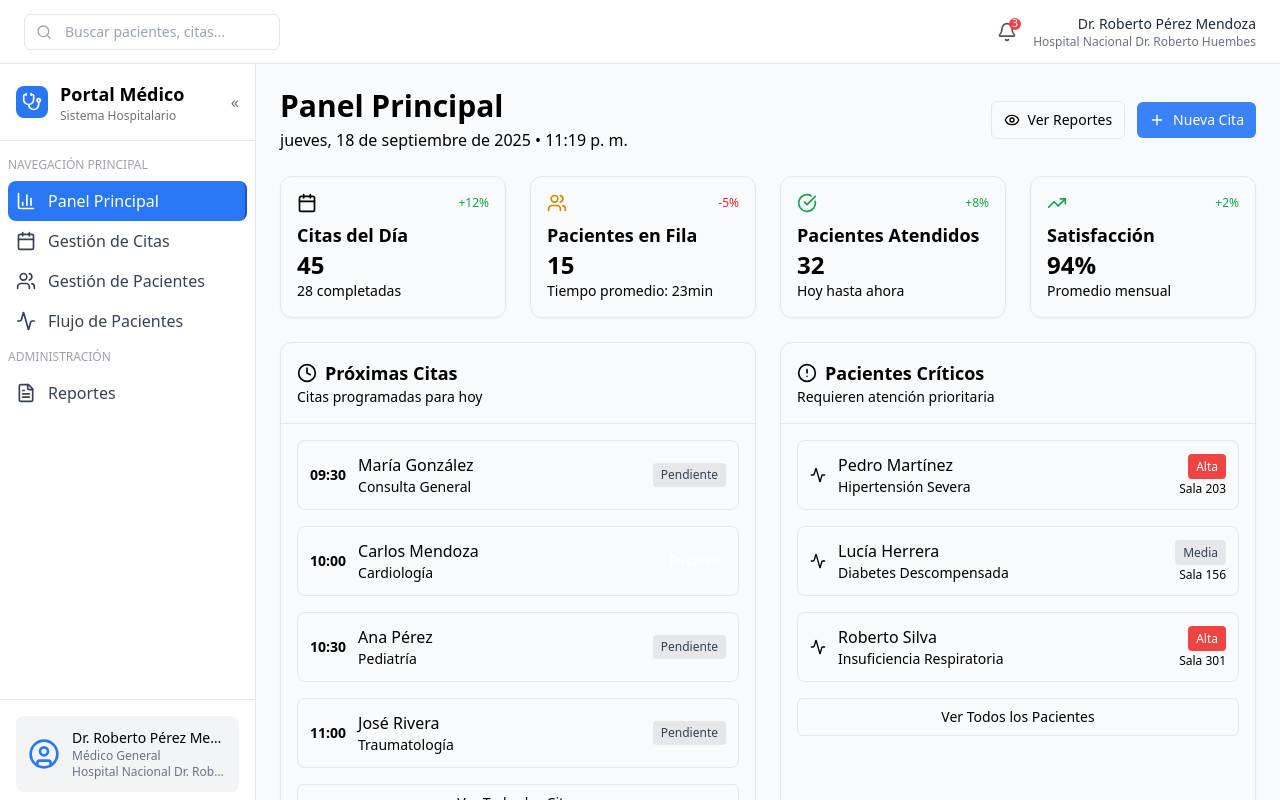
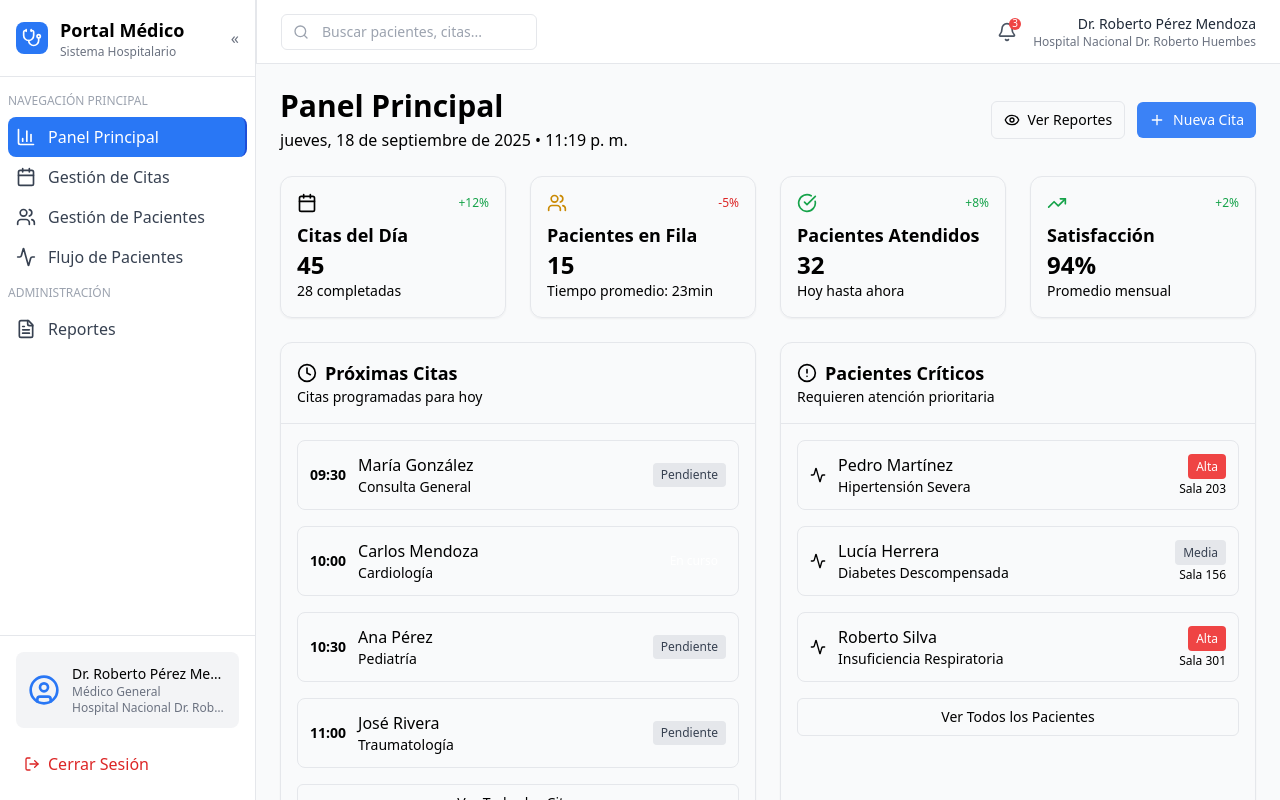
Before and after one commit to OrlandoTellez/nexo-dashboard, a React (Vite) app: page / in a window 1280 px wide. Both pictures are taken after typing "name@example.com", "Sample123" into the empty fields and a click on the button "Iniciar Sesión". Shown: the top 800 px of the page. Built offline with nearby package versions, Linux system fonts and the light colour scheme; the HTML template or start-up script is replaced by a standard one.

Commit message:
styles: position fixed en el sidebar y ajustar margin

```diff
--- a/src/components/layout/AppSidebar.tsx
+++ b/src/components/layout/AppSidebar.tsx
@@ -43,7 +43,7 @@ export function AppSidebar({ userInfo, onLogout }: AppSidebarProps) {
       : "hover:bg-gray-200 text-gray-700";
 
   return (
-    <div className={`flex flex-col h-screen bg-white border-r transition-all ${collapsed ? "w-16" : "w-64"}`}>
+    <div className={`flex flex-col h-screen fixed bg-white border-r transition-all ${collapsed ? "w-16" : "w-64"}`}>
       {/* Header */}
       <div className="flex items-center justify-between p-4 border-b">
         <div className="flex items-center space-x-3">
--- a/src/components/layout/DashboardLayout.tsx
+++ b/src/components/layout/DashboardLayout.tsx
@@ -13,10 +13,21 @@ interface DashboardLayoutProps {
 }
 
 export function DashboardLayout({ children, userInfo }: DashboardLayoutProps) {
+  const sidebarWidth = 256; // 64 * 4px = 256px (w-64)
+  const sidebarCollapsedWidth = 64; // w-16
+
   return (
-    <div className="min-h-screen flex flex-col bg-gray-50">
+    <div className="min-h-screen bg-gray-50">
+      {/* Sidebar fijo */}
+      <AppSidebar userInfo={userInfo} onLogout={() => { }} />
+
+      {/* Contenido principal */}
+      <div
+        className={`flex flex-col min-h-screen transition-all`}
+        style={{ marginLeft: sidebarWidth }}
+      >
         {/* Header */}
-      <header className="h-16 bg-white border-b border-gray-200 flex items-center justify-between px-6 sticky top-0 z-10">
+        <header className="h-16 bg-white border-b border-l border-gray-200 flex items-center justify-between px-6 sticky top-0 z-10">
           <div className="flex items-center space-x-4">
             {/* Buscador */}
             <div className="hidden md:flex items-center space-x-2 max-w-md">
@@ -45,14 +56,12 @@ export function DashboardLayout({ children, userInfo }: DashboardLayoutProps) {
             </div>
           </div>
         </header>
-      <main className="flex">
-        <AppSidebar userInfo={userInfo} onLogout={() => { }} />
 
         {/* Main Content */}
         <main className="flex-1 overflow-auto p-6">
           {children}
         </main>
-      </main>
+      </div>
     </div>
   );
 }
```
Lines whose indentation alone changed are shown as unchanged.
